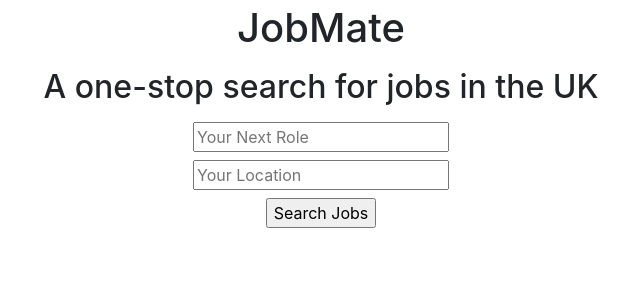
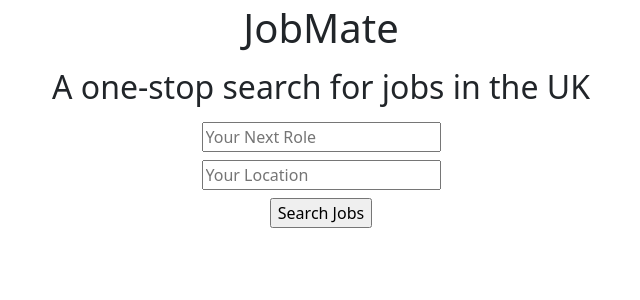
Before and after one commit to Jammos7/jobmate, a Flask app: page / in a window 1280 px wide. Shown: the top 300 px of the page, without its empty margins (319-959 px from the left). Run offline with Flask 2, Linux system fonts and the light colour scheme.

Commit message:
updated bootstrap to 5.0.2, added stretched-link

```diff
--- a/src/templates/index.html
+++ b/src/templates/index.html
@@ -1,7 +1,7 @@
 <!DOCTYPE html>
 <html lang="en">
     <head>
-        <link rel="stylesheet" href="https://cdn.jsdelivr.net/npm/bootstrap@4.1.3/dist/css/bootstrap.min.css" integrity="sha384-MCw98/SFnGE8fJT3GXwEOngsV7Zt27NXFoaoApmYm81iuXoPkFOJwJ8ERdknLPMO" crossorigin="anonymous">
+        <link rel="stylesheet" href="https://cdn.jsdelivr.net/npm/bootstrap@5.0.2/dist/css/bootstrap.min.css" integrity="sha384-EVSTQN3/azprG1Anm3QDgpJLIm9Nao0Yz1ztcQTwFspd3yD65VohhpuuCOmLASjC" crossorigin="anonymous">
     <style>
     </style>
     </head>
@@ -42,7 +42,7 @@
                   <h5 class="card-title">{{ card.title }}</h5>
                   <h6 class="card-subtitle mb-2 text-muted">{{ card.salaryString }}</h6>
                   <p class="card-text">{{ card.companyName }} in {{ card.companyLocation }}</p>
-                  <a href={{ card.URL }} class="card-link" target="_blank">View on {{ card.source }} <span class="glyphicon glyphicon-new-window"></span></a>
+                  <a href={{ card.URL }} class="btn btn-primary stretched-link" target="_blank">View on {{ card.source }} <span class="glyphicon glyphicon-new-window"></span></a>
                 </div>
             </div>
             </div>
```
